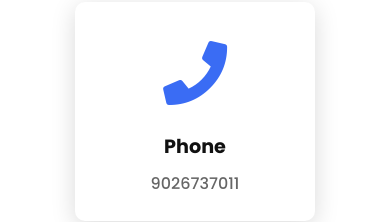
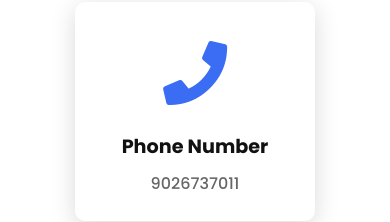
Before and after one commit to ShaileshChaudhary026/PORT_FOLIO, a plain HTML site: page index.html in a window 390 px wide. Shown: the part 8980-9202 px from the top of the page. Drawn offline with nearby package versions, Linux system fonts and the light colour scheme.

Commit message:
Modify Phone to Phone Number

```diff
--- a/index.html
+++ b/index.html
@@ -210,7 +210,7 @@
                 <i class="fas fa-phone"></i>
               </div>
               <div class="info">
-                <h3>Phone</h3>
+                <h3>Phone Number</h3>
                 <span>9026737011</span>
               </div>
             </div>
```
